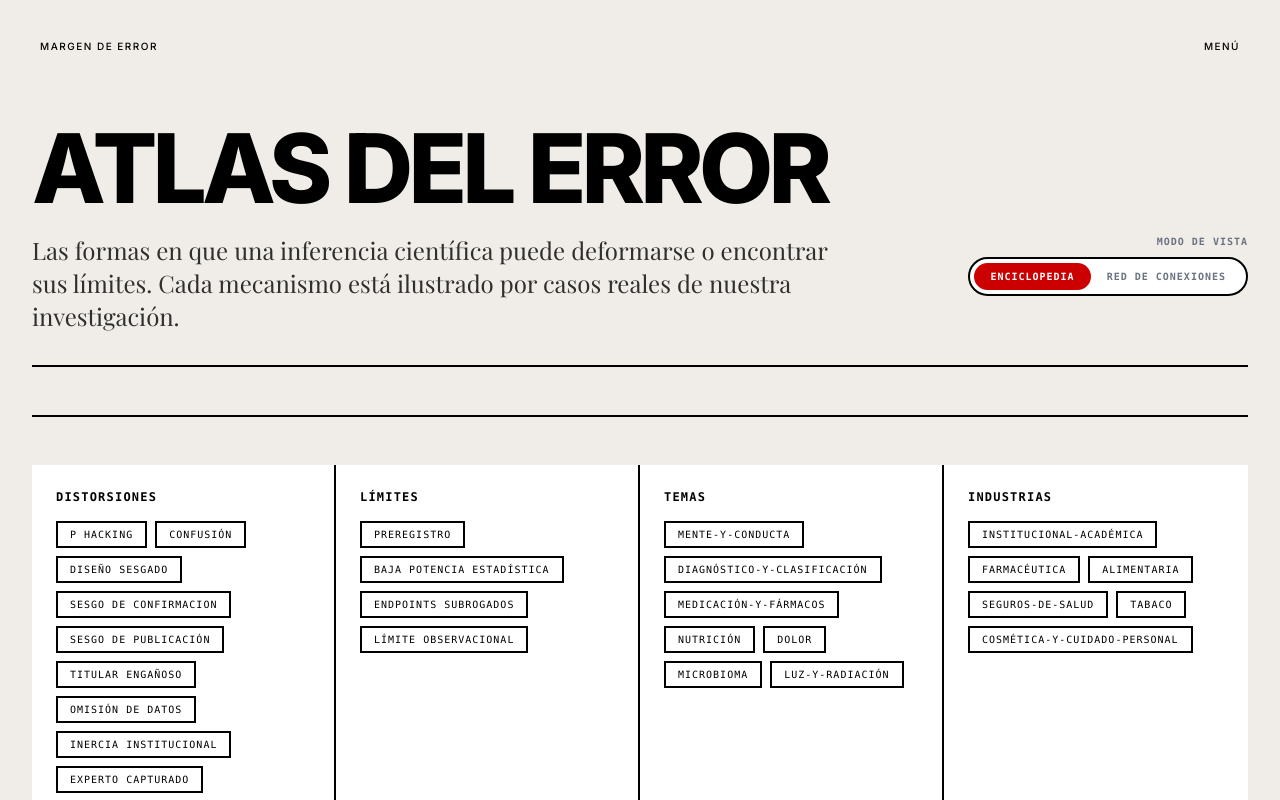
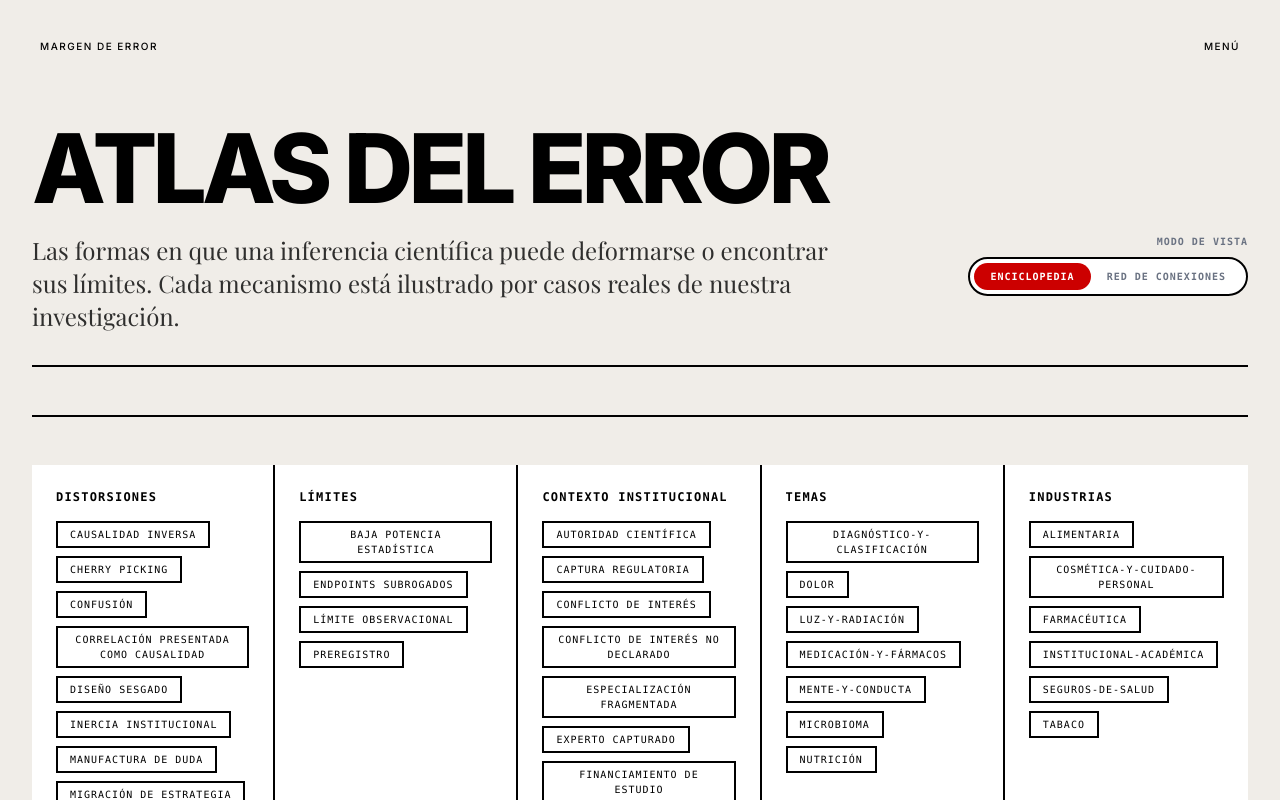
Before and after one commit to margendeerror-mde/margen-de-error, a Next.js app: page /atlas in a window 1280 px wide. Shown: the top 800 px of the page. Built offline with nearby package versions, Linux system fonts and the light colour scheme.

Commit message:
feat: Add Contexto Institucional category to Atlas and NetworkMap

```diff
--- a/app/[seccion]/[slug]/page.tsx
+++ b/app/[seccion]/[slug]/page.tsx
@@ -1,8 +1,8 @@
 import { getAllPiezas } from '@/lib/content';
 import { redirect } from 'next/navigation';
 
-export default function LegacyRedirectPage({ params }: { params: { seccion: string, slug: string } }) {
-  const { slug } = params;
+export default async function LegacyRedirectPage({ params }: { params: Promise<{ seccion: string, slug: string }> }) {
+  const { slug } = await params;
 
   const allPiezas = getAllPiezas();
 
--- a/app/atlas/AtlasRedController.tsx
+++ b/app/atlas/AtlasRedController.tsx
@@ -6,7 +6,7 @@ import RedView from '../red/RedView';
 import type { Pieza } from '@/lib/types';
 import GlobalMenu from '@/components/GlobalMenu';
 
-export default function AtlasRedController({ piezas, tags, initialFilter }: { piezas: Pieza[], tags: any, initialFilter?: { tipo: 'distorsión' | 'límite' | 'industria' | 'tema' | null, valor: string | null } }) {
+export default function AtlasRedController({ piezas, tags, initialFilter }: { piezas: Pieza[], tags: any, initialFilter?: { tipo: 'distorsión' | 'límite' | 'condición' | 'industria' | 'tema' | null, valor: string | null } }) {
   const [view, setView] = useState<'atlas' | 'red'>('atlas');
 
   const ToggleButton = ({ dark }: { dark?: boolean }) => (
--- a/app/atlas/AtlasView.tsx
+++ b/app/atlas/AtlasView.tsx
@@ -4,7 +4,7 @@ import { useState } from 'react';
 import { Pieza, ATLAS_COLORS, getAtlasTipo } from '@/lib/types';
 import PieceCard from '@/components/PieceCard';
 
-type FilterType = 'distorsión' | 'límite' | 'industria' | 'tema';
+type FilterType = 'distorsión' | 'límite' | 'condición' | 'industria' | 'tema';
 type Filter = { tipo: FilterType, valor: string };
 
 export default function AtlasView({ piezas, tags, initialFilter }: { piezas: Pieza[], tags: any, initialFilter?: { tipo: FilterType | null, valor: string | null } }) {
@@ -45,6 +45,8 @@ export default function AtlasView({ piezas, tags, initialFilter }: { piezas: Pie
         case 'distorsión':
         case 'límite':
           return valores.some(v => p.atlas?.includes(v as any));
+        case 'condición':
+          return valores.some(v => p.condiciones?.includes(v as any));
         case 'industria':
           return valores.includes(p.industria);
         case 'tema':
@@ -58,7 +60,7 @@ export default function AtlasView({ piezas, tags, initialFilter }: { piezas: Pie
   return (
     <div className="py-12 border-t-2 border-black">
       {/* Botonera Superior Brutalista */}
-      <div className="grid grid-cols-1 md:grid-cols-2 lg:grid-cols-4 gap-0 border-b-2 border-black">
+      <div className="grid grid-cols-1 md:grid-cols-3 lg:grid-cols-5 gap-0 border-b-2 border-black">
 
         {/* Distorsiones */}
         <div className="border-r-2 border-black p-6 bg-white">
@@ -108,6 +110,30 @@ export default function AtlasView({ piezas, tags, initialFilter }: { piezas: Pie
           </div>
         </div>
 
+        {/* Contexto Institucional */}
+        <div className="border-r-2 border-black p-6 bg-white">
+          <h3 className="font-mono text-xs uppercase tracking-widest font-bold mb-4">CONTEXTO INSTITUCIONAL</h3>
+          <div className="flex flex-wrap gap-2">
+            {tags.condiciones?.map((c: string) => (
+              <button
+                key={c}
+                onClick={() => toggleFilter('condición', c)}
+                className={`px-3 py-1 text-[10px] font-mono uppercase tracking-widest transition-colors border-2 border-black ${
+                  isActive('condición', c)
+                    ? 'text-white'
+                    : 'bg-transparent text-black hover:bg-black hover:text-white'
+                }`}
+                style={{
+                  backgroundColor: isActive('condición', c) ? ATLAS_COLORS['condición'] : undefined,
+                  borderColor: isActive('condición', c) ? ATLAS_COLORS['condición'] : 'black',
+                }}
+              >
+                {c.replace(/-/g, ' ')}
+              </button>
+            ))}
+          </div>
+        </div>
+
         {/* Temas */}
         <div className="border-r-2 border-black p-6 bg-white">
           <h3 className="font-mono text-xs uppercase tracking-widest font-bold mb-4">TEMAS</h3>
@@ -149,7 +175,7 @@ export default function AtlasView({ piezas, tags, initialFilter }: { piezas: Pie
         </div>
 
         {/* Clear Filters Bar */}
-        <div className="col-span-1 md:col-span-2 lg:col-span-4 border-t-2 border-black p-3 bg-[#F0EDE8] flex justify-end">
+        <div className="col-span-1 md:col-span-3 lg:col-span-5 border-t-2 border-black p-3 bg-[#F0EDE8] flex justify-end">
           <button
             onClick={() => setActiveFilters([])}
             disabled={activeFilters.length === 0}
--- a/app/atlas/page.tsx
+++ b/app/atlas/page.tsx
@@ -9,14 +9,14 @@ export default async function AtlasPage({ searchParams }: { searchParams: Promis
   const tags = getAvailableTags(todasLasPiezas);
   const resolvedParams = await searchParams;
 
-  let initialFilter: { tipo: 'distorsión' | 'límite' | 'industria' | 'tema' | null, valor: string | null } = { tipo: null, valor: null };
+  let initialFilter: { tipo: 'distorsión' | 'límite' | 'condición' | 'industria' | 'tema' | null, valor: string | null } = { tipo: null, valor: null };
   if (resolvedParams?.tema) {
     initialFilter = { tipo: 'tema', valor: resolvedParams.tema as string };
   } else if (resolvedParams?.industria) {
     initialFilter = { tipo: 'industria', valor: resolvedParams.industria as string };
   } else if (resolvedParams?.atlas) {
     const val = resolvedParams.atlas as string;
-    initialFilter = { tipo: getAtlasTipo(val as AtlasMecanismo), valor: val };
+    initialFilter = { tipo: getAtlasTipo(val as any), valor: val };
   }
 
   return (
--- /dev/null
+++ b/components/AtlasBadge.tsx
@@ -0,0 +1,59 @@
+'use client';
+
+import { useState } from 'react';
+import Link from 'next/link';
+
+export default function AtlasBadge({
+  a,
+  tipo,
+  definicion,
+  color
+}: {
+  a: string;
+  tipo: string;
+  definicion?: string;
+  color: string;
+}) {
+  const [tapped, setTapped] = useState(false);
+
+  const handleClick = (e: React.MouseEvent) => {
+    // Si estamos en un dispositivo touch y no hemos tapeado aún,
+    // prevenimos la navegación y mostramos el tooltip.
+    if (window.matchMedia('(hover: none) and (pointer: coarse)').matches) {
+      if (!tapped) {
+        e.preventDefault();
+        setTapped(true);
+      }
+    }
+  };
+
+  const tipoLabel = tipo === 'distorsión' ? '⊘ DISTORSIÓN' : tipo === 'límite' ? '◎ LÍMITE' : '⊞ CONTEXTO';
+
+  return (
+    <Link
+      href={`/atlas?atlas=${a}`}
+      onClick={handleClick}
+      className={`group/atlas flex flex-col gap-1 px-4 py-3 border-2 transition-colors duration-300 hover:bg-black hover:text-white max-w-xs ${tapped ? 'bg-black text-white' : ''}`}
+      style={!tapped ? {
+        borderColor: color,
+        backgroundColor: 'transparent',
+      } : {
+        borderColor: color,
+        backgroundColor: 'black',
+        color: 'white'
+      }}
+    >
+      <span className="font-mono text-[9px] font-bold uppercase tracking-[0.2em]" style={{ color: tapped ? 'white' : color }}>
+        {tipoLabel}
+      </span>
+      <span className={`font-serif text-sm font-bold ${tapped ? 'text-white' : 'text-[#0A0A0A]'} group-hover/atlas:text-white`}>
+        {a.replace(/-/g, ' ')}
+      </span>
+      {definicion && (
+        <span className={`text-[11px] leading-snug font-serif ${tapped ? 'block text-white/80' : 'hidden group-hover/atlas:block text-muted/60'}`}>
+          {definicion}
+        </span>
+      )}
+    </Link>
+  );
+}
--- a/components/NetworkMap.tsx
+++ b/components/NetworkMap.tsx
@@ -2,8 +2,8 @@
 
 import { useEffect, useRef, useState, useMemo } from 'react';
 import * as d3 from 'd3';
-import { VOLUMENES, VOLUMEN_COLORS, INDUSTRIAS, ATLAS_DISTORSIONES, ATLAS_LIMITES, TEMAS } from '@/lib/types';
-import type { AtlasMecanismo } from '@/lib/types';
+import { VOLUMENES, VOLUMEN_COLORS, INDUSTRIAS, ATLAS_DISTORSIONES, ATLAS_LIMITES, TEMAS, CONDICIONES, ATLAS_COLORS } from '@/lib/types';
+import type { AtlasMecanismo, Condicion } from '@/lib/types';
 import { useRouter } from 'next/navigation';
 
 interface MinimalPieza {
@@ -13,6 +13,7 @@ interface MinimalPieza {
   industria?: string;
   atlas?: string[];
   mecanismo?: string[];
+  condiciones?: string[];
   titulo: string;
   publicado?: boolean;
 }
@@ -41,7 +42,8 @@ export default function NetworkMap({ piezas }: { piezas: MinimalPieza[] }) {
     temporada: [],
     tema: [],
     industria: [],
-    atlas: []
+    atlas: [],
+    condiciones: []
   });
 
   const activeFiltersRef = useRef(activeFilters);
@@ -90,7 +92,7 @@ export default function NetworkMap({ piezas }: { piezas: MinimalPieza[] }) {
     });
   };
 
-  const clearFilters = () => setActiveFilters({ temporada: [], tema: [], industria: [], atlas: [] });
+  const clearFilters = () => setActiveFilters({ temporada: [], tema: [], industria: [], atlas: [], condiciones: [] });
 
   useEffect(() => {
     if (!svgRef.current || !containerRef.current || windowSize.width === 0 || piezas.length === 0) return;
@@ -109,19 +111,20 @@ export default function NetworkMap({ piezas }: { piezas: MinimalPieza[] }) {
       const tF = filters.temporada.length === 0 || (p.temporada ? filters.temporada.includes(p.temporada.toString()) : false);
       const teF = filters.tema.length === 0 || (p.tema ? filters.tema.includes(p.tema) : false);
       const iF = filters.industria.length === 0 || (p.industria ? filters.industria.includes(p.industria) : false);
-      const mF = filters.atlas.length === 0 ||
-                filters.atlas.every((m: string) => p.atlas?.includes(m) || p.mecanismo?.includes(m));
-      return tF && teF && iF && mF;
+      const mF = filters.atlas.length === 0 || filters.atlas.every((m: string) => p.atlas?.includes(m) || p.mecanismo?.includes(m));
+      const cF = filters.condiciones.length === 0 || filters.condiciones.every((c: string) => p.condiciones?.includes(c));
+      return tF && teF && iF && mF && cF;
     };
 
     const hasActiveFilters = activeFiltersRef.current.temporada?.length > 0 ||
                              activeFiltersRef.current.tema?.length > 0 ||
                              activeFiltersRef.current.industria?.length > 0 ||
-                             activeFiltersRef.current.atlas?.length > 0;
+                             activeFiltersRef.current.atlas?.length > 0 ||
+                             activeFiltersRef.current.condiciones?.length > 0;
 
     const visibleMecanismos = new Set<string>();
     validPiezas.forEach(p => {
-      const allMecanismos = [...(p.atlas || []), ...(p.mecanismo || [])];
+      const allMecanismos = [...(p.atlas || []), ...(p.mecanismo || []), ...(p.condiciones || [])];
       if (allMecanismos.length > 0) {
         if (!hasActiveFilters || isPiezaVisible(p)) {
           allMecanismos.forEach(m => visibleMecanismos.add(m));
@@ -150,12 +153,12 @@ export default function NetworkMap({ piezas }: { piezas: MinimalPieza[] }) {
         type: 'pieza',
         name: p.titulo,
         pieza: p,
-        radius: isMobile ? 12 : 16, // slightly larger for squares
+        radius: isMobile ? 12 : 16,
         x: width / 2 + (Math.random() - 0.5) * width,
         y: height / 2 + (Math.random() - 0.5) * height
       });
 
-      const allMecanismos = [...(p.atlas || []), ...(p.mecanismo || [])];
+      const allMecanismos = [...(p.atlas || []), ...(p.mecanismo || []), ...(p.condiciones || [])];
       if (allMecanismos.length > 0) {
         if (!hasActiveFilters || isPiezaVisible(p)) {
           allMecanismos.forEach(mName => {
@@ -171,6 +174,13 @@ export default function NetworkMap({ piezas }: { piezas: MinimalPieza[] }) {
     });
 
     const nodes = Array.from(nodesMap.values());
+
+    const getMecanismoColor = (val: string) => {
+      if ((ATLAS_DISTORSIONES as readonly string[]).includes(val)) return ATLAS_COLORS.distorsión;
+      if ((ATLAS_LIMITES as readonly string[]).includes(val)) return ATLAS_COLORS.límite;
+      if ((CONDICIONES as readonly string[]).includes(val)) return ATLAS_COLORS.condición;
+      return '#000000';
+    };
 
     const getFilteredOpacity = (p: MinimalPieza | undefined) => {
       if (!p) return 1;
@@ -443,6 +453,7 @@ export default function NetworkMap({ piezas }: { piezas: MinimalPieza[] }) {
             <FilterSection label="TEMA" options={TEMAS} active={activeFilters.tema} toggle={(v) => toggleFilter('tema', v)} />
             <FilterSection label="INDUSTRIA" options={INDUSTRIAS} active={activeFilters.industria} toggle={(v) => toggleFilter('industria', v)} />
             <FilterSection label="DISTORSIÓN" options={ATLAS_DISTORSIONES} active={activeFilters.atlas} toggle={(v) => toggleFilter('atlas', v)} />
+            <FilterSection label="CONTEXTO INSTITUCIONAL" options={CONDICIONES} active={activeFilters.condiciones} toggle={(v) => toggleFilter('condiciones', v)} />
             <FilterSection label="LÍMITE" options={ATLAS_LIMITES} active={activeFilters.atlas} toggle={(v) => toggleFilter('atlas', v)} />
           </div>
         </div>
--- a/components/PiecePage.tsx
+++ b/components/PiecePage.tsx
@@ -3,10 +3,11 @@ import { notFound } from 'next/navigation';
 import { MDXRemote } from 'next-mdx-remote/rsc';
 import Link from 'next/link';
 import GlobalMenu from '@/components/GlobalMenu';
-import { VOLUMEN_COLORS, ATLAS_COLORS, ATLAS_DEFINICIONES, getAtlasTipo } from '@/lib/types';
-import type { AtlasMecanismo } from '@/lib/types';
+import { VOLUMEN_COLORS, ATLAS_COLORS, ATLAS_DEFINICIONES, CONDICION_DEFINICIONES, getAtlasTipo } from '@/lib/types';
+import type { AtlasMecanismo, Condicion } from '@/lib/types';
 import Newsletter from '@/components/Newsletter';
 import SevenCountriesChart from '@/components/SevenCountriesChart';
+import AtlasBadge from '@/components/AtlasBadge';
 
 export default function PiecePage({
   params,
@@ -67,30 +68,16 @@ export default function PiecePage({
           {pieza.atlas?.length > 0 && (
             <div className="flex flex-wrap gap-3 mb-16">
               {pieza.atlas.map((a: string) => {
-                const tipo = getAtlasTipo(a as AtlasMecanismo);
-                const definicion = ATLAS_DEFINICIONES[a as AtlasMecanismo];
+                const tipo = getAtlasTipo(a as AtlasMecanismo | Condicion);
+                const definicion = ATLAS_DEFINICIONES[a as AtlasMecanismo] || CONDICION_DEFINICIONES[a as Condicion];
                 return (
-                  <Link
+                  <AtlasBadge
                     key={a}
-                    href={`/atlas?atlas=${a}`}
-                    className="group/atlas flex flex-col gap-1 px-4 py-3 border-2 transition-colors duration-300 hover:bg-black hover:text-white max-w-xs"
-                    style={{
-                      borderColor: ATLAS_COLORS[tipo],
-                      backgroundColor: 'transparent',
-                    }}
-                  >
-                    <span className="font-mono text-[9px] font-bold uppercase tracking-[0.2em]" style={{ color: ATLAS_COLORS[tipo] }}>
-                      {tipo === 'distorsión' ? '⊘ DISTORSIÓN' : '◎ LÍMITE'}
-                    </span>
-                    <span className="font-serif text-sm font-bold text-[#0A0A0A]">
-                      {a.replace(/-/g, ' ')}
-                    </span>
-                    {definicion && (
-                      <span className="text-[11px] text-muted/60 leading-snug font-serif hidden group-hover/atlas:block">
-                        {definicion}
-                      </span>
-                    )}
-                  </Link>
+                    a={a}
+                    tipo={tipo}
+                    definicion={definicion}
+                    color={ATLAS_COLORS[tipo]}
+                  />
                 );
               })}
             </div>
--- a/lib/content.ts
+++ b/lib/content.ts
@@ -1,7 +1,7 @@
 import fs from 'fs';
 import path from 'path';
 import matter from 'gray-matter';
-import { Pieza, AtlasMecanismo } from './types';
+import { Pieza, AtlasMecanismo, CONDICIONES } from './types';
 
 export type { Pieza };
 
@@ -33,7 +33,19 @@ function parsePieza(filepath: string, filename: string): Pieza {
 
   const rawMecanismos = normalizeTag(data.mecanismo);
   const rawAtlas = normalizeTag(data.atlas);
-  const combinedAtlas = Array.from(new Set([...rawAtlas, ...rawMecanismos])) as AtlasMecanismo[];
+  const rawCondiciones = normalizeTag(data.condiciones);
+
+  const combinedAtlas = new Set<string>([...rawAtlas]);
+  const combinedCondiciones = new Set<string>([...rawCondiciones]);
+
+  // Migrate legacy mecanismos
+  rawMecanismos.forEach(m => {
+    if ((CONDICIONES as readonly string[]).includes(m)) {
+      combinedCondiciones.add(m);
+    } else {
+      combinedAtlas.add(m);
+    }
+  });
 
   return {
     slug,
@@ -44,9 +56,9 @@ function parsePieza(filepath: string, filename: string): Pieza {
       : String(data.fecha || ''),
     industria: String(data.industria || ''),
     mecanismo: rawMecanismos,
-    atlas: combinedAtlas,
+    atlas: Array.from(combinedAtlas) as AtlasMecanismo[],
     pregunta: String(data.pregunta || ''),
-    condiciones: normalizeTag(data.condiciones),
+    condiciones: Array.from(combinedCondiciones),
     tema: String(data.tema || ''),
     content,
     href,
@@ -113,12 +125,40 @@ export function getPiezasByTemporada(): Record<number, Pieza[]> {
   return grouped;
 }
 
+export function getAllTags() {
+  const piezas = getAllPiezas();
+
+  const tags = {
+    mecanismo: new Set<string>(),
+    atlas: new Set<string>(),
+    tema: new Set<string>(),
+    industria: new Set<string>(),
+    condiciones: new Set<string>(),
+  };
+
+  piezas.forEach(p => {
+    p.mecanismo.forEach(m => tags.mecanismo.add(m));
+    p.atlas.forEach(a => tags.atlas.add(a));
+    p.condiciones.forEach(c => tags.condiciones.add(c));
+    if (p.tema) tags.tema.add(p.tema);
+    if (p.industria) tags.industria.add(p.industria);
+  });
+
+  return {
+    mecanismo: Array.from(tags.mecanismo).sort(),
+    atlas: Array.from(tags.atlas).sort(),
+    condiciones: Array.from(tags.condiciones).sort(),
+    tema: Array.from(tags.tema).sort(),
+    industria: Array.from(tags.industria).sort(),
+  };
+}
+
 export function getAvailableTags(piezas: Pieza[]) {
   const tags = {
     industria: new Set<string>(),
+    tema: new Set<string>(),
     mecanismo: new Set<string>(),
     atlas: new Set<string>(),
-    tema: new Set<string>(),
     condiciones: new Set<string>(),
   };
 
@@ -131,10 +171,10 @@ export function getAvailableTags(piezas: Pieza[]) {
   });
 
   return {
-    industria: Array.from(tags.industria),
-    mecanismo: Array.from(tags.mecanismo),
-    atlas: Array.from(tags.atlas),
-    tema: Array.from(tags.tema),
-    condiciones: Array.from(tags.condiciones),
+    industria: Array.from(tags.industria).sort(),
+    tema: Array.from(tags.tema).sort(),
+    mecanismo: Array.from(tags.mecanismo).sort(),
+    atlas: Array.from(tags.atlas).sort(),
+    condiciones: Array.from(tags.condiciones).sort(),
   };
 }
--- a/lib/types.ts
+++ b/lib/types.ts
@@ -23,10 +23,6 @@ export const ATLAS_DISTORSIONES = [
   'sesgo-de-confirmacion',
   'migración-de-estrategia',
   'normalización-por-repetición',
-  'captura-regulatoria',
-  'conflicto-de-interés-no-declarado',
-  'experto-capturado',
-  'financiamiento-de-estudio',
 ] as const;
 
 /**
@@ -63,7 +59,7 @@ export const ATLAS_DEFINICIONES: Record<AtlasMecanismo, string> = {
   'límite-de-extrapolación': 'Asumir que un resultado en una población controlada o modelo animal funcionará igual en la población general.',
   'baja-potencia-estadística': 'El tamaño de la muestra es insuficiente para distinguir un efecto real del ruido azaroso.',
 
-  // Legacy / Contextuales
+  // Legacy / Contextuales (solo distorsiones puras)
   'titular-engañoso': 'El titular no refleja fielmente los hallazgos del estudio.',
   'correlación-presentada-como-causalidad': 'Presentar una correlación estadística como una relación causa-efecto.',
   'diseño-sesgado': 'El diseño del estudio está sesgado a favor de un resultado particular.',
@@ -71,16 +67,13 @@ export const ATLAS_DEFINICIONES: Record<AtlasMecanismo, string> = {
   'sesgo-de-confirmacion': 'Interpretar los datos para que confirmen las creencias previas.',
   'migración-de-estrategia': 'Cambiar de estrategia a mitad de camino para encontrar un resultado deseado.',
   'normalización-por-repetición': 'Asumir que algo es cierto porque se ha repetido muchas veces.',
-  'captura-regulatoria': 'La industria controla o influye en las agencias reguladoras.',
-  'conflicto-de-interés-no-declarado': 'El investigador tiene un conflicto de interés que no declaró.',
-  'experto-capturado': 'El investigador es financiado o influenciado por la industria.',
-  'financiamiento-de-estudio': 'El estudio es financiado por la industria que se beneficia de los resultados.',
 };
 
 /** Tipo del Atlas: distorsión o límite */
-export type AtlasTipo = 'distorsión' | 'límite';
+export type AtlasTipo = 'distorsión' | 'límite' | 'condición';
 
-export function getAtlasTipo(mecanismo: AtlasMecanismo): AtlasTipo {
+export function getAtlasTipo(mecanismo: AtlasMecanismo | Condicion): AtlasTipo {
+  if ((CONDICIONES as readonly string[]).includes(mecanismo)) return 'condición';
   return (ATLAS_DISTORSIONES as readonly string[]).includes(mecanismo)
     ? 'distorsión'
     : 'límite';
@@ -93,15 +86,34 @@ export function getAtlasTipo(mecanismo: AtlasMecanismo): AtlasTipo {
 export const CONDICIONES = [
   'conflicto-de-interés',
   'financiamiento-industrial',
-  'captura-regulatoria',
   'lobby-industrial',
   'incentivos-académicos',
   'autoridad-científica',
   'financiamiento-oscuro',
   'especialización-fragmentada',
+  // legacy:
+  'captura-regulatoria',
+  'conflicto-de-interés-no-declarado',
+  'experto-capturado',
+  'financiamiento-de-estudio',
 ] as const;
 
 export type Condicion = typeof CONDICIONES[number];
+
+export const CONDICION_DEFINICIONES: Record<Condicion, string> = {
+  'conflicto-de-interés': 'Situación donde intereses financieros o personales pueden influir en el juicio profesional.',
+  'financiamiento-industrial': 'La investigación es financiada por industrias con intereses comerciales en los resultados.',
+  'lobby-industrial': 'Esfuerzos sistemáticos de industrias para influir en políticas públicas o regulaciones.',
+  'incentivos-académicos': 'Presiones del sistema académico (publicar o perecer) que promueven malas prácticas.',
+  'autoridad-científica': 'Uso del prestigio científico o institucional para blindar afirmaciones cuestionables.',
+  'financiamiento-oscuro': 'Fondos cuyo origen real está oculto tras organizaciones pantalla o fundaciones.',
+  'especialización-fragmentada': 'Excesiva especialización que impide ver el cuadro completo de un problema.',
+  // legacy:
+  'captura-regulatoria': 'La industria controla o influye en las agencias reguladoras.',
+  'conflicto-de-interés-no-declarado': 'El investigador tiene un conflicto de interés que no declaró.',
+  'experto-capturado': 'El investigador es financiado o influenciado por la industria.',
+  'financiamiento-de-estudio': 'El estudio es financiado por la industria que se beneficia de los resultados.',
+};
 
 // ============================================================
 // INDUSTRIAS Y TEMAS (se mantienen)
@@ -218,4 +230,5 @@ export const VOLUMEN_COLORS: Record<number, string> = {
 export const ATLAS_COLORS = {
   distorsión: '#CC0000',
   límite: '#2E5F7A',
+  condición: '#4A4A4A',
 } as const;
```
